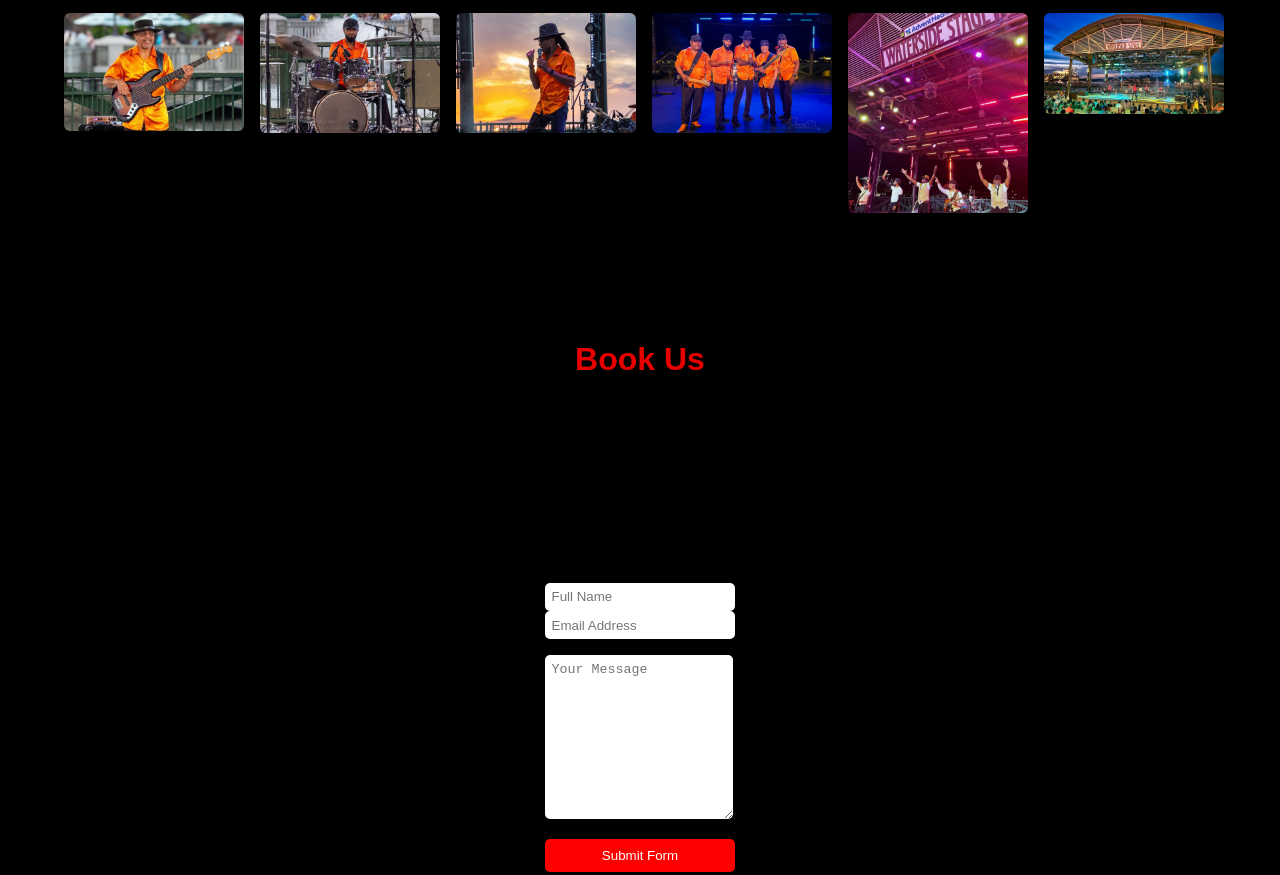
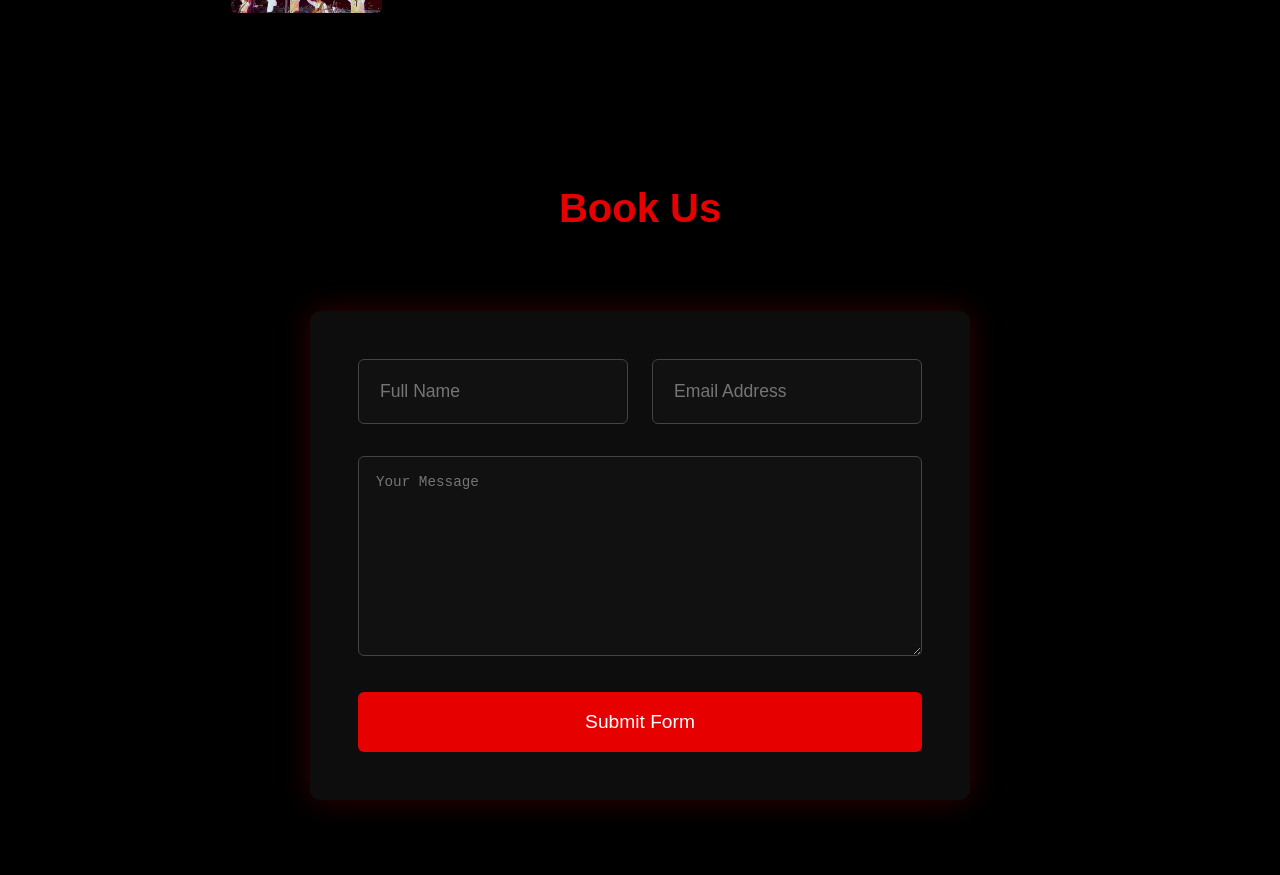
Before and after one commit to NoizeUnit/ALFP, a plain HTML site: page index.html in a window 1280 px wide. Shown: the part 3890-4765 px from the top of the page. Drawn offline with Linux system fonts and the light colour scheme; a script that the page names is missing.

Commit message:
Add files via upload

```diff
--- a/styles.css
+++ b/styles.css
@@ -315,39 +315,102 @@ section {
 
 
 
-/* === Contact Form === */
-section {
-  min-height: 100vh;
-  width: 100vw;
+/* === Book Us Section === */
+#book-us {
+  background-color: #000;
+  color: #fff;
+  padding: 4em 2em;
+  text-align: center;
+}
+
+/* === Section Title === */
+#book-us h2 {
+  font-size: 2.5em;
+  color: #e60000;
+  margin-bottom: 2em;
+}
+
+/* === Form Container === */
+form {
+  max-width: 700px; /* Wider form */
+  margin: 0 auto;
   display: flex;
   flex-direction: column;
-  justify-content: center;
-  padding: 2em;
+  gap: 2em; /* More space between fields */
+  padding: 3em;
+  background-color: rgba(255, 255, 255, 0.05);
+  border-radius: 10px;
+  box-shadow: 0 0 30px rgba(255, 0, 0, 0.2);
+}
+
+/* === Input Row (Name + Email Side-by-Side) === */
+.form-row {
+  display: flex;
+  gap: 1.5em;
+}
+
+.col {
+  flex: 1;
+}
+
+/* === Input & Textarea Styling === */
+input, textarea {
+  width: 100%;
+  padding: 1.2em;
+  font-size: 1.1em;
+  border: 1px solid #444;
+  border-radius: 6px;
+  background-color: #111;
+  color: #fff;
+  transition: border-color 0.3s ease;
   box-sizing: border-box;
 }
 
-form {
-  display: flex;
-  flex-direction: column;
-  gap: 1em;
-  max-width: 400px;
-  margin: auto;
+input:focus, textarea:focus {
+  outline: none;
+  border-color: #e60000;
 }
 
-input, textarea {
-  padding: 0.5em;
-  border: none;
-  border-radius: 5px;
+/* === Textarea Specific Styling === */
+textarea {
+  min-height: 200px;
+  resize: vertical;
 }
 
+/* === Submit Button === */
 button {
-  background-color: red;
+  background-color: #e60000;
   color: white;
-  padding: 0.7em;
+  padding: 1em;
+  font-size: 1.2em;
   border: none;
-  border-radius: 5px;
+  border-radius: 6px;
   cursor: pointer;
+  transition: background-color 0.3s ease, transform 0.2s ease;
 }
+
+button:hover {
+  background-color: #b30000;
+  transform: scale(1.05);
+}
+
+/* === Responsive Adjustments === */
+@media (max-width: 768px) {
+  .form-row {
+    flex-direction: column;
+  }
+
+  form {
+    padding: 2em;
+    max-width: 90%;
+  }
+
+  #book-us h2 {
+    font-size: 2em;
+  }
+}
+
+
 
 /* === Footer === */
 footer {
@@ -409,19 +472,11 @@ footer img {
     padding: 1em;
   }
 
-@media (max-width: 768px) {
   .gallery-grid {
-    grid-template-columns: repeat(auto-fit, minmax(120px, 1fr));
-    padding: 1rem;
-    margin: 0 auto;
-    width: 100%;
-    box-sizing: border-box;
-    overflow-x: hidden;
+    grid-template-columns: repeat(auto-fit, minmax(140px, 1fr));
   }
 
   .gallery-img {
-    max-height: 120px;
-    width: 100%;
-    height: auto;
+    max-height: 150px;
   }
 }
```
